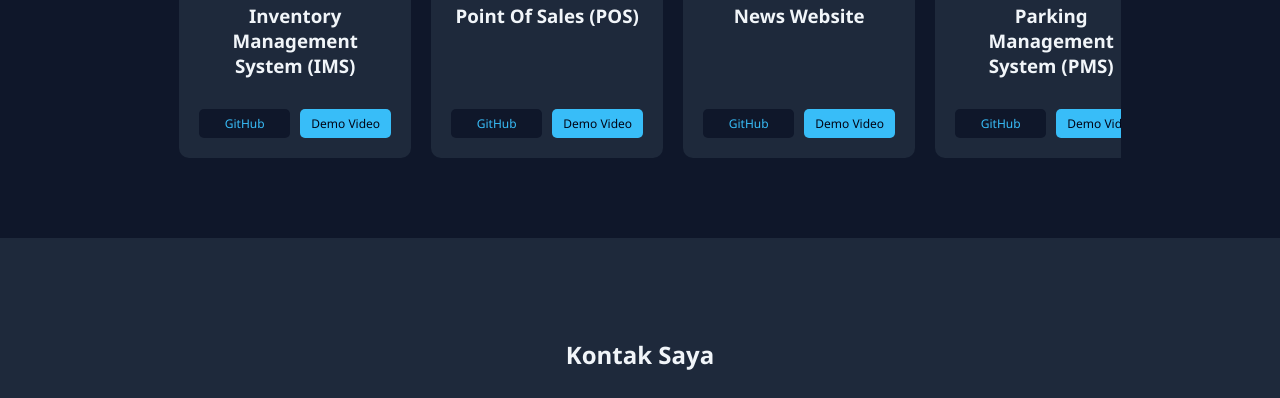
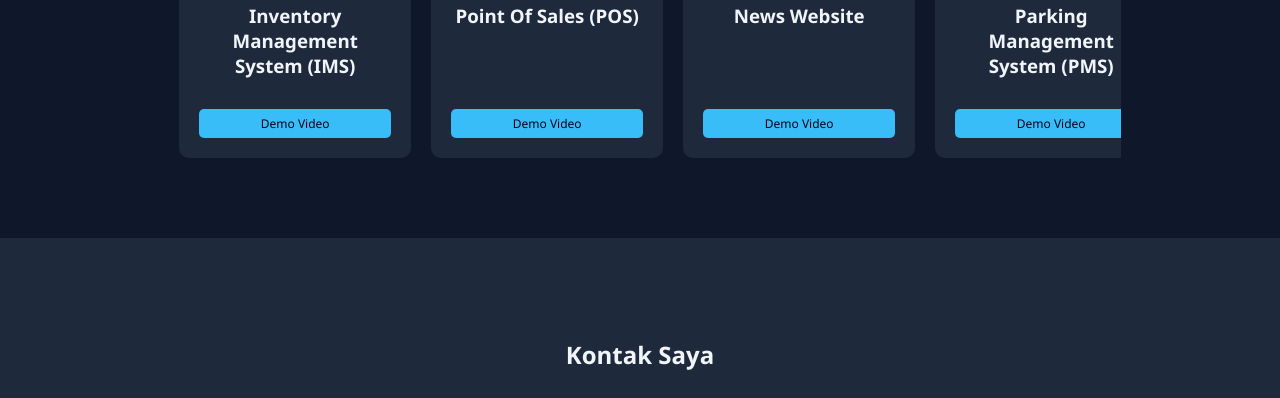
Before and after one commit to gibransyah1/web-portfolio-gibransyah-2, a plain HTML site: page index.html in a window 1280 px wide. Shown: the part 4801-5199 px from the top of the page. Drawn offline with Linux system fonts and the light colour scheme.

Commit message:
hide github link

```diff
--- a/index.html
+++ b/index.html
@@ -385,7 +385,7 @@
     </div>
 
     <div class="card-footer">
-        <button class="btn github" onclick="window.open('https://github.com/gibransyah1/warehouse-gibran-project','_blank')">GitHub</button>
+        <!-- <button class="btn github" onclick="window.open('https://github.com/gibransyah1/warehouse-gibran-project','_blank')">GitHub</button> -->
         <button class="btn demo" onclick="openVideo('1YXu0MWLCh-5kX5pSkfCCWV_6jLUXkso1')">Demo Video</button>
     </div>
 
@@ -402,7 +402,7 @@
     </div>
 
     <div class="card-footer">
-        <button class="btn github" onclick="window.open('https://github.com/gibransyah1/point-of-sales-project','_blank')">GitHub</button>
+        <!-- <button class="btn github" onclick="window.open('https://github.com/gibransyah1/point-of-sales-project','_blank')">GitHub</button> -->
         <button class="btn demo" onclick="openVideo('1YXu0MWLCh-5kX5pSkfCCWV_6jLUXkso1')">Demo Video</button>
     </div>
 
@@ -419,7 +419,7 @@
     </div>
 
     <div class="card-footer">
-        <button class="btn github" onclick="window.open('https://github.com/gibransyah1/newsportal-project','_blank')">GitHub</button>
+        <!-- <button class="btn github" onclick="window.open('https://github.com/gibransyah1/newsportal-project','_blank')">GitHub</button> -->
         <button class="btn demo" onclick="openVideo('1TinxZCsks5dfyKP4dB0Dg1QxvOCNRxrd')">Demo Video</button>
     </div>
 
@@ -436,7 +436,7 @@
     </div>
 
     <div class="card-footer">
-        <button class="btn github" onclick="window.open('https://github.com/gibransyah1/vehicle-park-project','_blank')">GitHub</button>
+        <!-- <button class="btn github" onclick="window.open('https://github.com/gibransyah1/vehicle-park-project','_blank')">GitHub</button> -->
         <button class="btn demo" onclick="openVideo('1xunZSE82TatuJGRdqcM55ujwfnyXh8C1')">Demo Video</button>
     </div>
 
```
